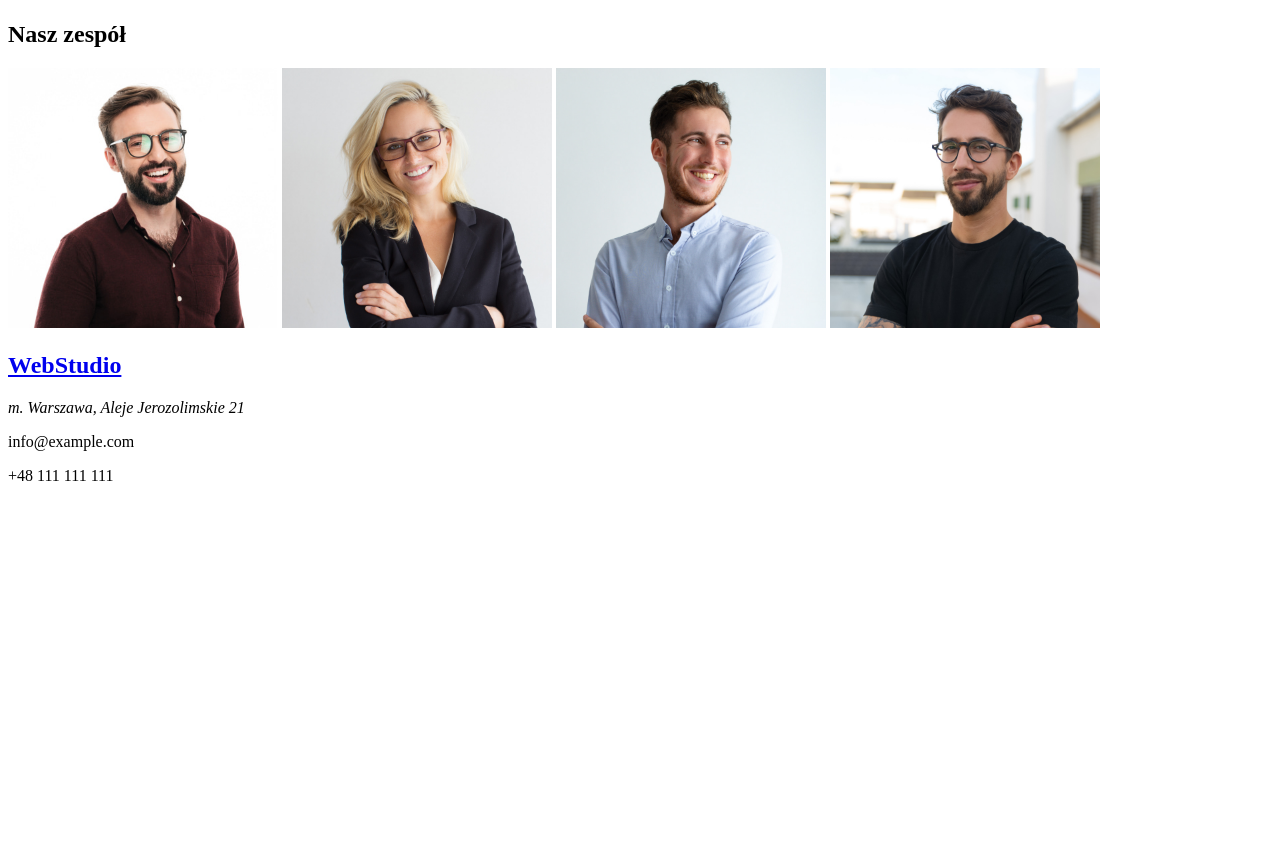
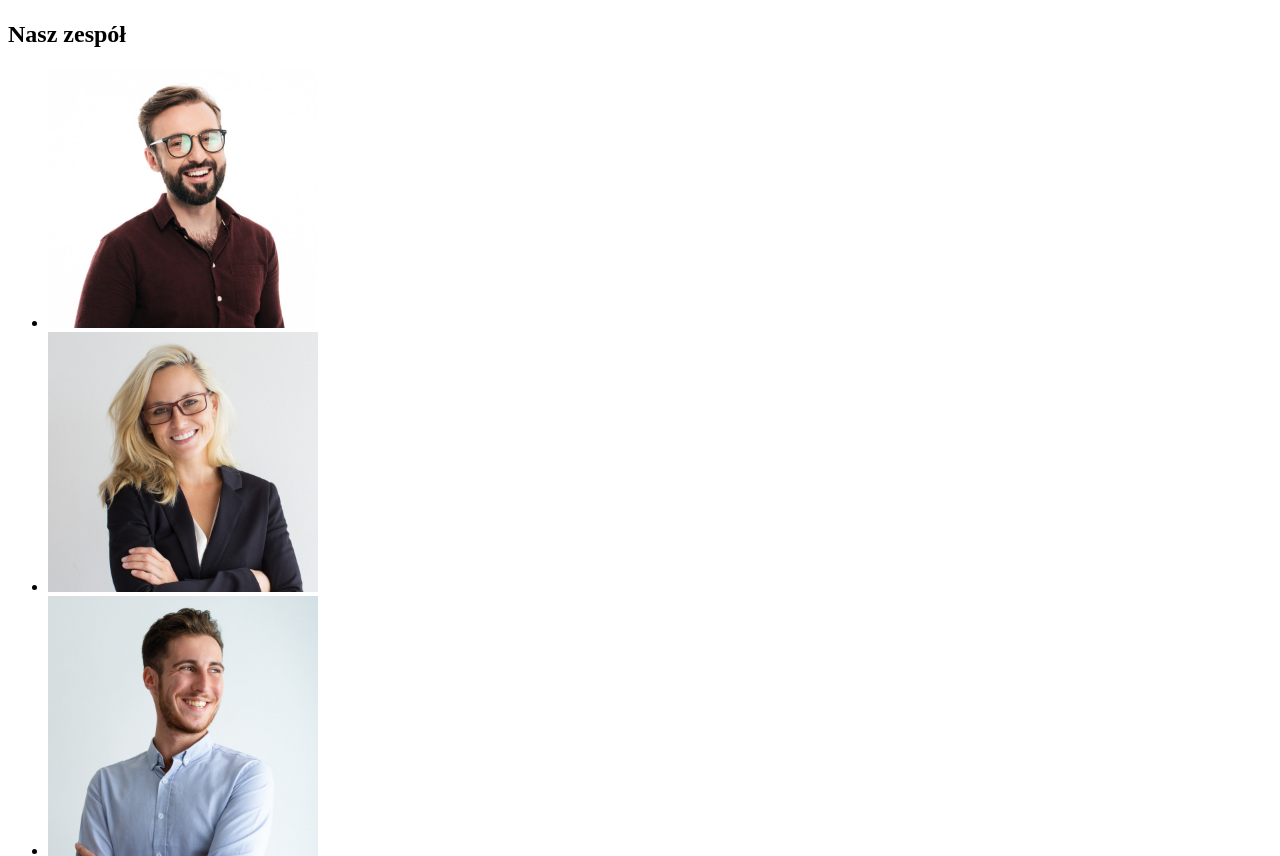
Before and after one commit to serplesniowy/goit-markup-hw-01, a plain HTML site: page index.html in a window 1280 px wide. Shown: the part 934-1790 px from the top of the page. Before the commit the page ends 1435 px from the top, so only its background shows below. Drawn offline with Linux system fonts and the light colour scheme.

Commit message:
images adjustment

```diff
--- a/index.html
+++ b/index.html
@@ -58,10 +58,13 @@
 
     <div>
         <h2>Nasz zespół  </h2>
-            <img src="./images/johndoe1.jpg" height="260" width="270" alt="john doe1">
-            <img src="./images/johndoe2.jpg" height="260" width="270" alt="john doe2">
-            <img src="./images/johndoe3.jpg" height="260" width="270" alt="john doe3">
-            <img src="./images/johndoe4.jpg" height="260" width="270" alt="john doe4">
+        <ul>
+            <li> <img src="./images/johndoe1.jpg" height="260" width="270" alt="john doe1"> </li>
+            <li> <img src="./images/johndoe2.jpg" height="260" width="270" alt="john doe2"> </li>
+            <li> <img src="./images/johndoe3.jpg" height="260" width="270" alt="john doe3"> </li>
+            <li> <img src="./images/johndoe4.jpg" height="260" width="270" alt="john doe4"> </li>
+        </ul>
+
     </div>
 
 
```
